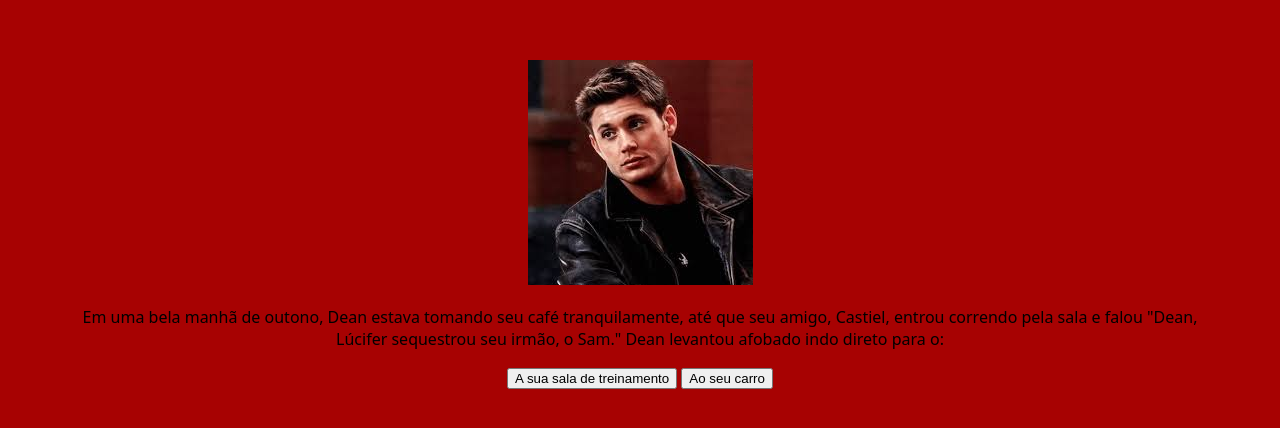
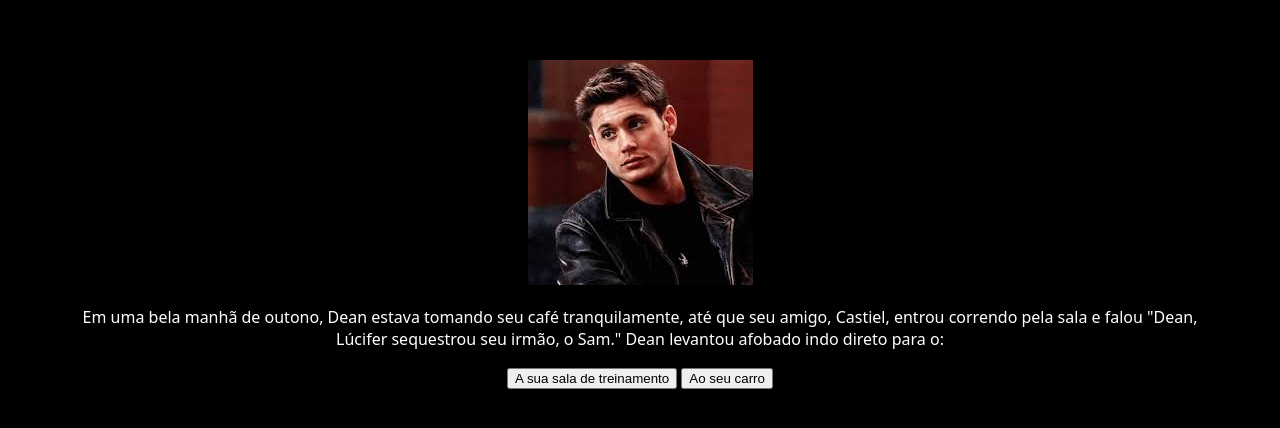
Before and after one commit to DryWinchester/Alura-2, a plain HTML site: page index.html in a window 1280 px wide. Shown: the part 126-554 px from the top of the page. Drawn offline with Linux system fonts and the light colour scheme; a web font is replaced by a local one.

Commit message:
Update style.css

```diff
--- a/style.css
+++ b/style.css
@@ -1,6 +1,6 @@
 body {
-    background-color: rgb(167, 2, 2);
-    color: rgb(0, 0, 0);
+    background-color: rgb(0, 0, 0);
+    color: rgb(255, 255, 255);
     font-family: "Libre Baskerville", system-ui;
     display: flex;
     justify-content: center;
```
